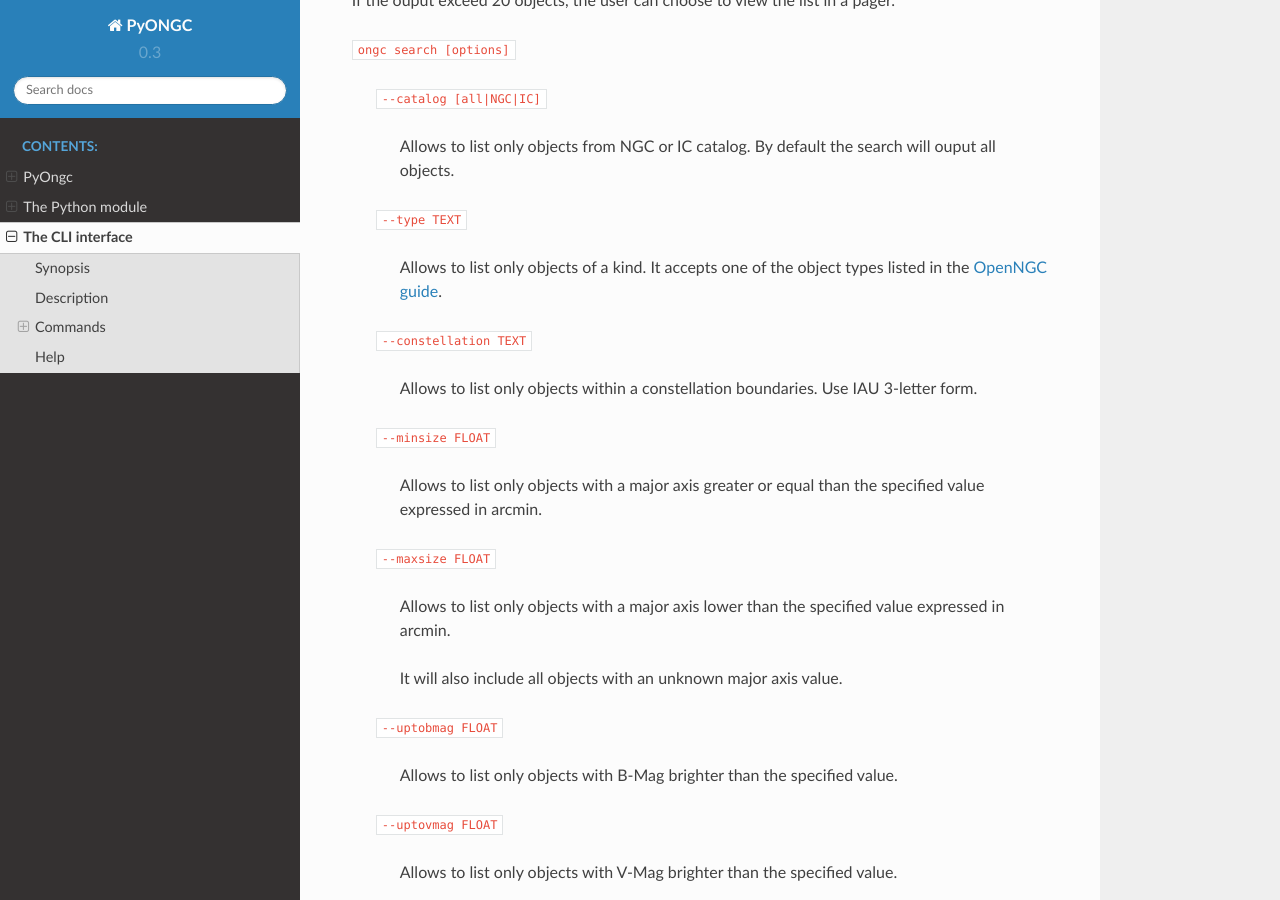
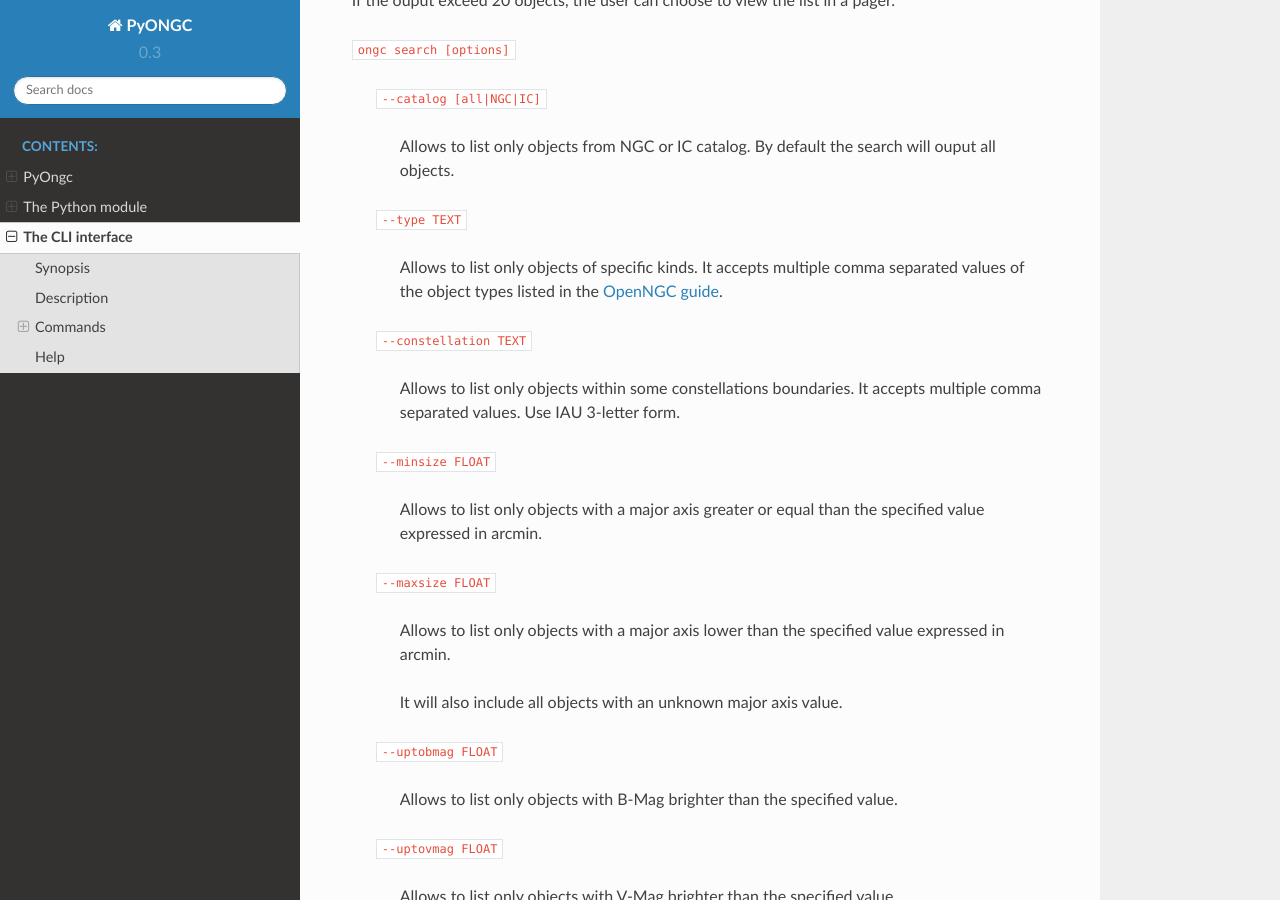
Before and after one commit to mattiaverga/PyOngc, a Sphinx documentation site: the page built from docs/cli/ongc.rst, in a window 1280 px wide and 900 px high, scrolled down 1775 px. Built offline with Sphinx 7.4.7 and the Read the Docs theme 2.0.0, drawn with Linux system fonts in a browser that asks for light colours.

Commit message:
Update documentation

```diff
--- a/docs/cli/ongc.rst
+++ b/docs/cli/ongc.rst
@@ -86,12 +86,14 @@ If the ouput exceed 20 objects, the user can choose to view the list in a pager.
 
     ``--type TEXT``
 
-        Allows to list only objects of a kind. It accepts one of the object types listed in
-        the `OpenNGC guide <https://github.com/mattiaverga/OpenNGC/blob/master/NGC_guide.txt>`_.
+        Allows to list only objects of specific kinds. It accepts multiple comma separated values
+        of the object types listed in the
+        `OpenNGC guide <https://github.com/mattiaverga/OpenNGC/blob/master/NGC_guide.txt>`_.
 
     ``--constellation TEXT``
 
-        Allows to list only objects within a constellation boundaries. Use IAU 3-letter form.
+        Allows to list only objects within some constellations boundaries. It accepts multiple comma
+        separated values. Use IAU 3-letter form.
 
     ``--minsize FLOAT``
 
```
